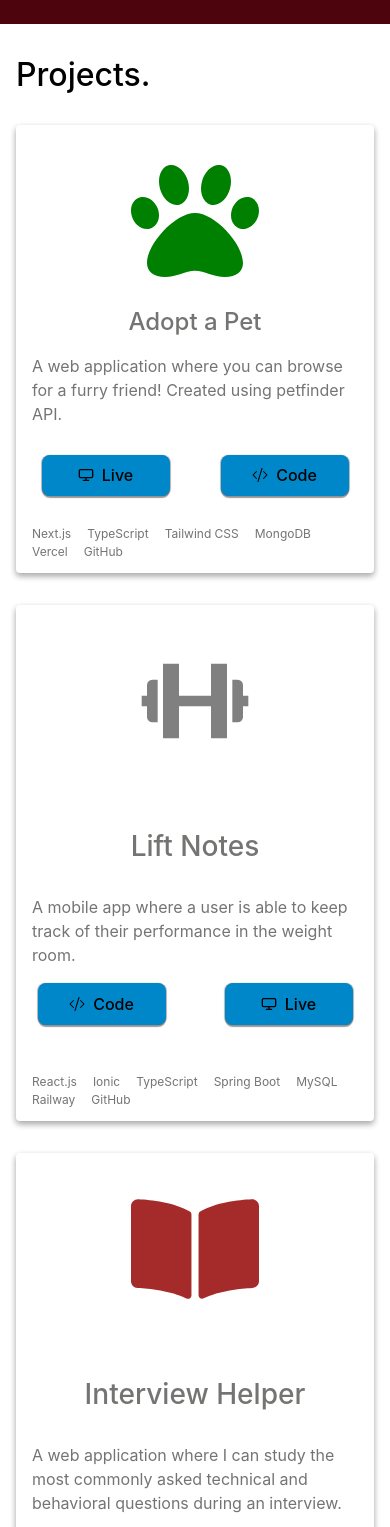
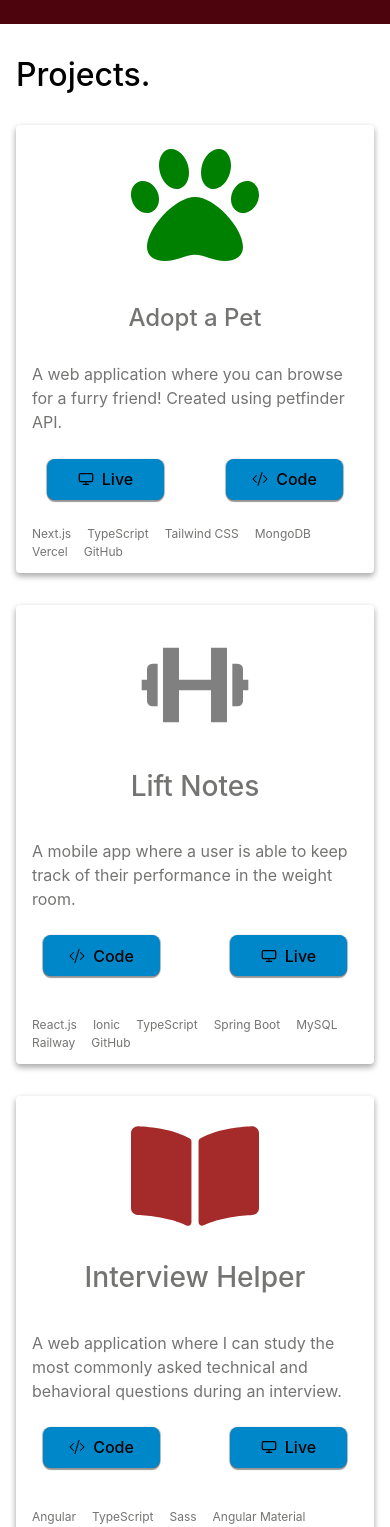
Before and after one commit to dteran24/my-portfolio, a React (Vite) app: page / in a window 390 px wide. Shown: the part 820-2347 px from the top of the page. Built offline with nearby package versions, Linux system fonts and the light colour scheme.

Commit message:
mobile styling

```diff
--- a/src/components/ProjectCard.module.css
+++ b/src/components/ProjectCard.module.css
@@ -60,8 +60,7 @@ p {
   display: none;
   justify-content: center;
   gap: 1rem;
-  padding-bottom: 2rem;
-  margin-top: auto;
+  margin: 1.5rem 0;
 }
 .bttn-container {
   opacity: 0;
@@ -128,8 +127,8 @@ a {
   }
   .card-header {
     flex-direction: column;
-    padding: 0 1rem;
-    margin-top: 2rem;
+    padding: 1rem 0;
+    gap: 0;
   }
   .bttn-container {
     display: none;
@@ -140,21 +139,29 @@ a {
   .bttn-container-mobile {
     justify-content: space-around;
     display: flex;
-    padding: 1rem 0;
   }
   .bttn-container-first {
     justify-content: space-around;
   }
   .bttn-container-first button {
-    width: 8rem;
+    width: 30vw;
   }
   .bttn {
-    width: 8rem;
+    width: 30vw;
   }
   .card-container {
     max-height: none;
   }
+  .card h3 {
+    margin: 1rem 0;
+  }
   .card .cardXL {
     height: auto;
   }
+  .tech {
+    margin-top: 1rem;
+  }
+  .icon {
+    padding-top: 1rem;
+  }
 }
```
